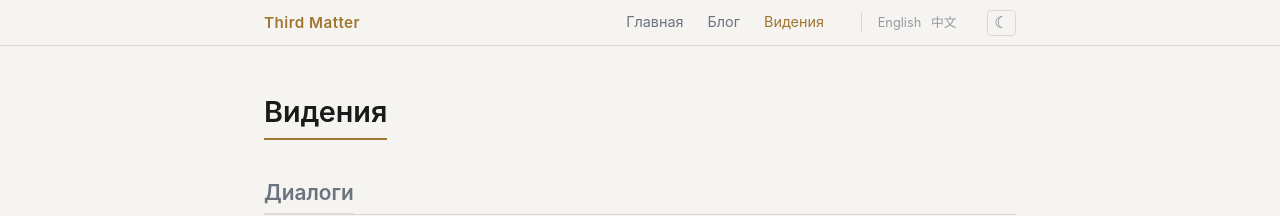
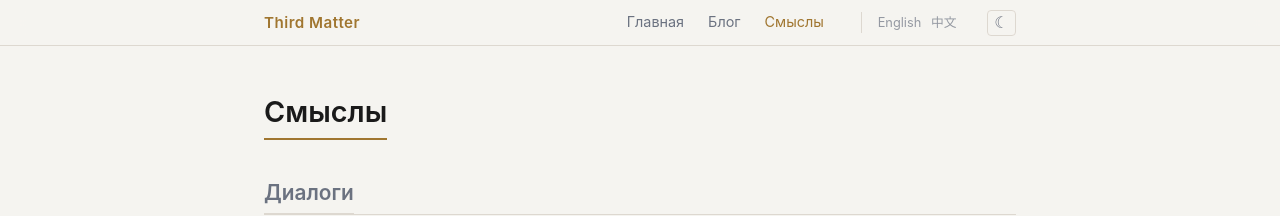
Before and after one commit to exopoiesis/exopoiesis.github.io, a Jekyll site: the page built from ru/visions/index.html, in a window 1280 px wide. Shown: the top 216 px of the page. Built offline with Jekyll 4.4.1, drawn with Linux system fonts in a browser that asks for light colours.

Commit message:
Rename Russian "Видения" → "Смыслы" for Visions section
Co-Authored-By: Claude Opus 4.6 <noreply@anthropic.com>

```diff
--- a/_data/i18n.yml
+++ b/_data/i18n.yml
@@ -21,7 +21,7 @@ ru:
   lang_code: ru
   home: Главная
   blog: Блог
-  visions: Видения
+  visions: Смыслы
   read_more: Читать далее
   posted_on: Опубликовано
   content_soon: Контент готовится.
--- a/ru/visions/index.html
+++ b/ru/visions/index.html
@@ -1,11 +1,11 @@
 ---
 layout: default
 lang: ru
-title: Видения
+title: Смыслы
 ---
 <main class="listing">
   <div class="container">
-    <h1>Видения</h1>
+    <h1>Смыслы</h1>
     {% assign t = site.data.i18n.ru %}
     {% assign visions = site.visions | where: "lang", "ru" %}
     {% if visions.size > 0 %}
```
